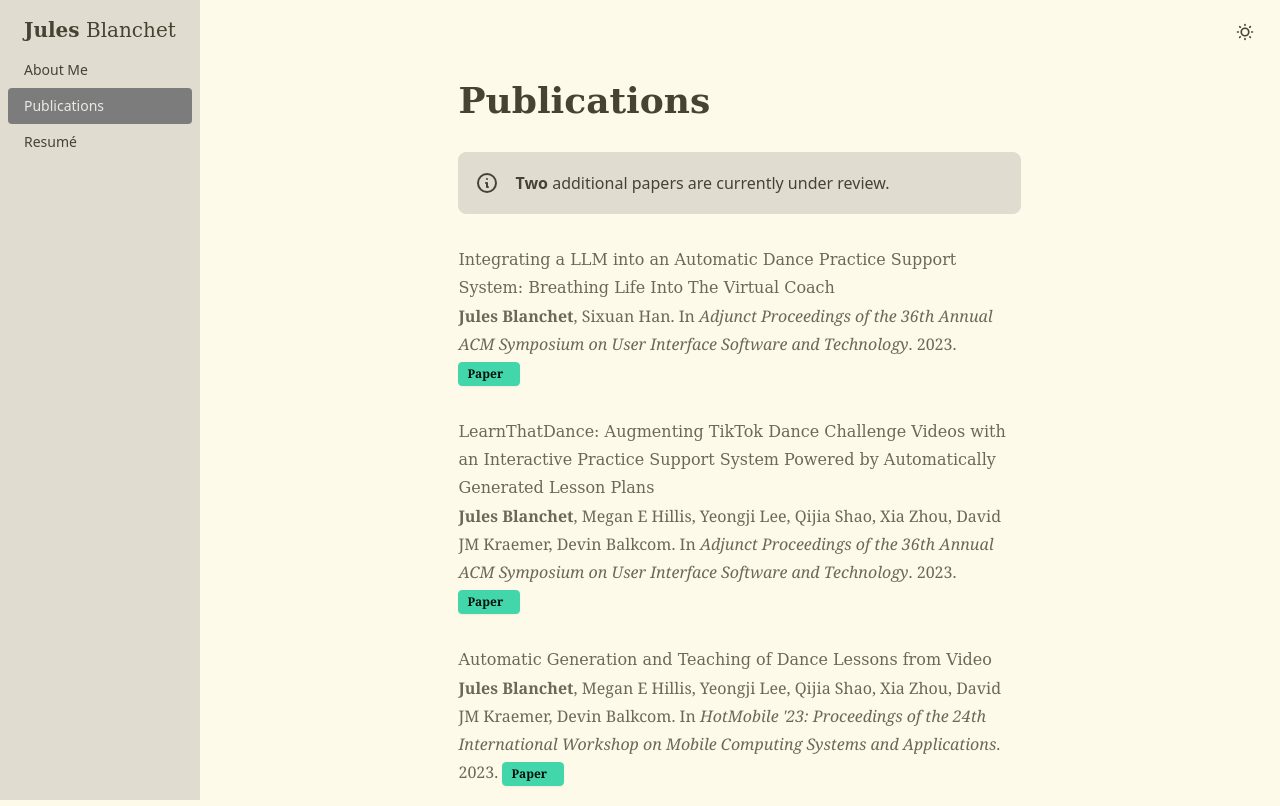
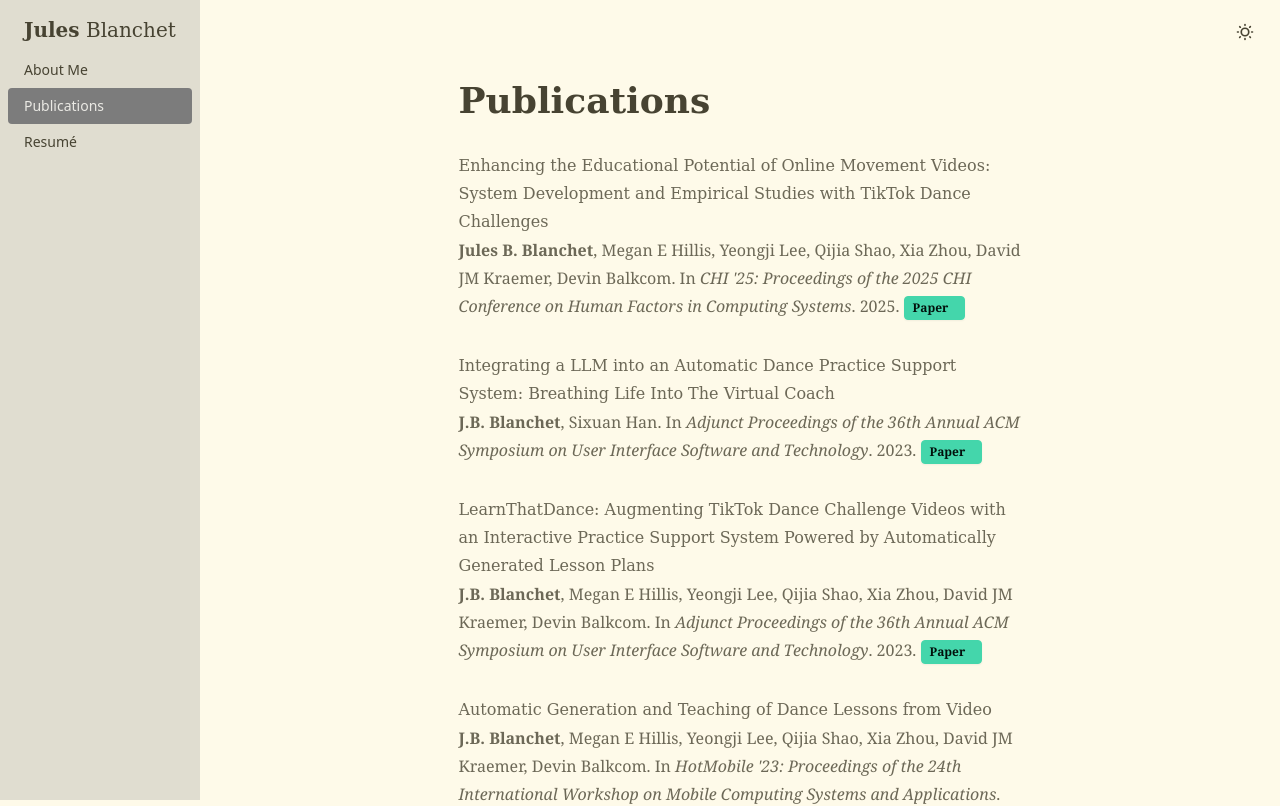
Before and after one commit to j55blanchet/j55blanchet.github.io, a SvelteKit app: page /publications in a window 1280 px wide. Shown: the top 806 px of the page. Built offline with nearby package versions, Linux system fonts and the light colour scheme.

Commit message:
Adding new publication

```diff
--- a/src/routes/publications/+page.svelte
+++ b/src/routes/publications/+page.svelte
@@ -18,10 +18,19 @@ type Publication = {
 let publications = $state(
     [
         {
+            title: 'Enhancing the Educational Potential of Online Movement Videos: System Development and Empirical Studies with TikTok Dance Challenges',
+            year: 2025,
+            conference: 'CHI \'25: Proceedings of the 2025 CHI Conference on Human Factors in Computing Systems',
+            authors: ['Jules B. Blanchet', 'Megan E Hillis', 'Yeongji Lee', 'Qijia Shao', 'Xia Zhou', 'David JM Kraemer', 'Devin Balkcom'],
+            highlightAuthorIndex: 0,
+            doi: '10.1145/3706598.3714062',
+            artifacts: [],
+        },
+        {
             title: 'Integrating a LLM into an Automatic Dance Practice Support System: Breathing Life Into The Virtual Coach',
             year: 2023,
             conference: 'Adjunct Proceedings of the 36th Annual ACM Symposium on User Interface Software and Technology',
-            authors: ['Jules Blanchet', 'Sixuan Han'],
+            authors: ['J.B. Blanchet', 'Sixuan Han'],
             highlightAuthorIndex: 0,
             doi: '10.1145/3586182.3625119',
             artifacts: []
@@ -30,7 +39,7 @@ let publications = $state(
             title: 'LearnThatDance: Augmenting TikTok Dance Challenge Videos with an Interactive Practice Support System Powered by Automatically Generated Lesson Plans',
             year: 2023,
             conference: 'Adjunct Proceedings of the 36th Annual ACM Symposium on User Interface Software and Technology',
-            authors: ['Jules Blanchet', 'Megan E Hillis', 'Yeongji Lee', 'Qijia Shao', 'Xia Zhou', 'David JM Kraemer', 'Devin Balkcom'],
+            authors: ['J.B. Blanchet', 'Megan E Hillis', 'Yeongji Lee', 'Qijia Shao', 'Xia Zhou', 'David JM Kraemer', 'Devin Balkcom'],
             highlightAuthorIndex: 0,
             doi: '10.1145/3586182.3615801',
             artifacts: []
@@ -39,7 +48,7 @@ let publications = $state(
             title: 'Automatic Generation and Teaching of Dance Lessons from Video',
             year: 2023,
             conference: 'HotMobile \'23: Proceedings of the 24th International Workshop on Mobile Computing Systems and Applications',
-            authors: ['Jules Blanchet', 'Megan E Hillis', 'Yeongji Lee', 'Qijia Shao', 'Xia Zhou', 'David JM Kraemer', 'Devin Balkcom'],
+            authors: ['J.B. Blanchet', 'Megan E Hillis', 'Yeongji Lee', 'Qijia Shao', 'Xia Zhou', 'David JM Kraemer', 'Devin Balkcom'],
             highlightAuthorIndex: 0,
             doi: '10.1145/3572864.3581592',
             artifacts: []
@@ -48,7 +57,7 @@ let publications = $state(
             title: 'Soft Lattice Modules That Behave Independently and Collectively',
             year: 2022,
             conference: 'IEEE Robotics and Automation Letters',
-            authors: ['Luyang Zhao', 'Yijia Wu', 'Jules Blanchet', 'Maxine Perroni-Scharf', 'Xiaonan Huang', 'Joran Booth', 'Rebecca Kramer-Bottiglio', 'Devin Balkcom'],
+            authors: ['Luyang Zhao', 'Yijia Wu', 'J.B. Blanchet', 'Maxine Perroni-Scharf', 'Xiaonan Huang', 'Joran Booth', 'Rebecca Kramer-Bottiglio', 'Devin Balkcom'],
             highlightAuthorIndex: 2,
             doi: '10.1109/LRA.2022.3160611',
         },
@@ -56,7 +65,7 @@ let publications = $state(
             title: 'Overlapping semantic representations of sign and speech in novice sign language learners',
             year: 2022,
             conference: 'Proceedings of the Annual Meeting of the Cognitive Science Society',
-            authors: ['Megan E Hillis', 'Brianna Aubrey', 'Jules Blanchet', 'Qijia Shao', 'Xia Zhou', 'Devin Balkcom', 'David JM Kraemer'],
+            authors: ['Megan E Hillis', 'Brianna Aubrey', 'J.B. Blanchet', 'Qijia Shao', 'Xia Zhou', 'Devin Balkcom', 'David JM Kraemer'],
             highlightAuthorIndex: 2,
             nonDoiPaperLink: 'https://escholarship.org/uc/item/4bw8874x',
         },
@@ -64,7 +73,7 @@ let publications = $state(
             title: 'Teaching American Sign Language in Mixed Reality',
             year: 2020,
             conference: 'Proceedings of the ACM on Interactive, Mobile, Wearable and Ubiquitous Technologies',
-            authors: ['Qijia Shao', 'Amy Sniffen', 'Jules Blanchet', 'Megan E Hillis', 'Xinyu Shi', 'Themistoklis K Haris', 'Jason Liu', 'Jason Lamberton', 'Melissa Malzkuhn', 'Lorna C Quandt', 'James Mahoney', 'David JM Kraemer', 'Xia Zhou', 'Devin Balkcom'],
+            authors: ['Qijia Shao', 'Amy Sniffen', 'J.B. Blanchet', 'Megan E Hillis', 'Xinyu Shi', 'Themistoklis K Haris', 'Jason Liu', 'Jason Lamberton', 'Melissa Malzkuhn', 'Lorna C Quandt', 'James Mahoney', 'David JM Kraemer', 'Xia Zhou', 'Devin Balkcom'],
             highlightAuthorIndex: 2,
             doi: '10.1145/3432211',
         }
@@ -77,10 +86,10 @@ let publications = $state(
     <h1>Publications</h1>
 
 
-    <div class="alert not-prose">
+    <!-- <div class="alert not-prose">
         <svg xmlns="http://www.w3.org/2000/svg" fill="none" viewBox="0 0 24 24" class="stroke-current shrink-0 w-6 h-6"><path stroke-linecap="round" stroke-linejoin="round" stroke-width="2" d="M13 16h-1v-4h-1m1-4h.01M21 12a9 9 0 11-18 0 9 9 0 0118 0z"></path></svg>
         <span><strong>Two</strong> additional papers are currently under review.</span>
-    </div>
+    </div> -->
 
     <div class="space-y-8 mt-8 not-prose">
     {#each publications as pub}
```
